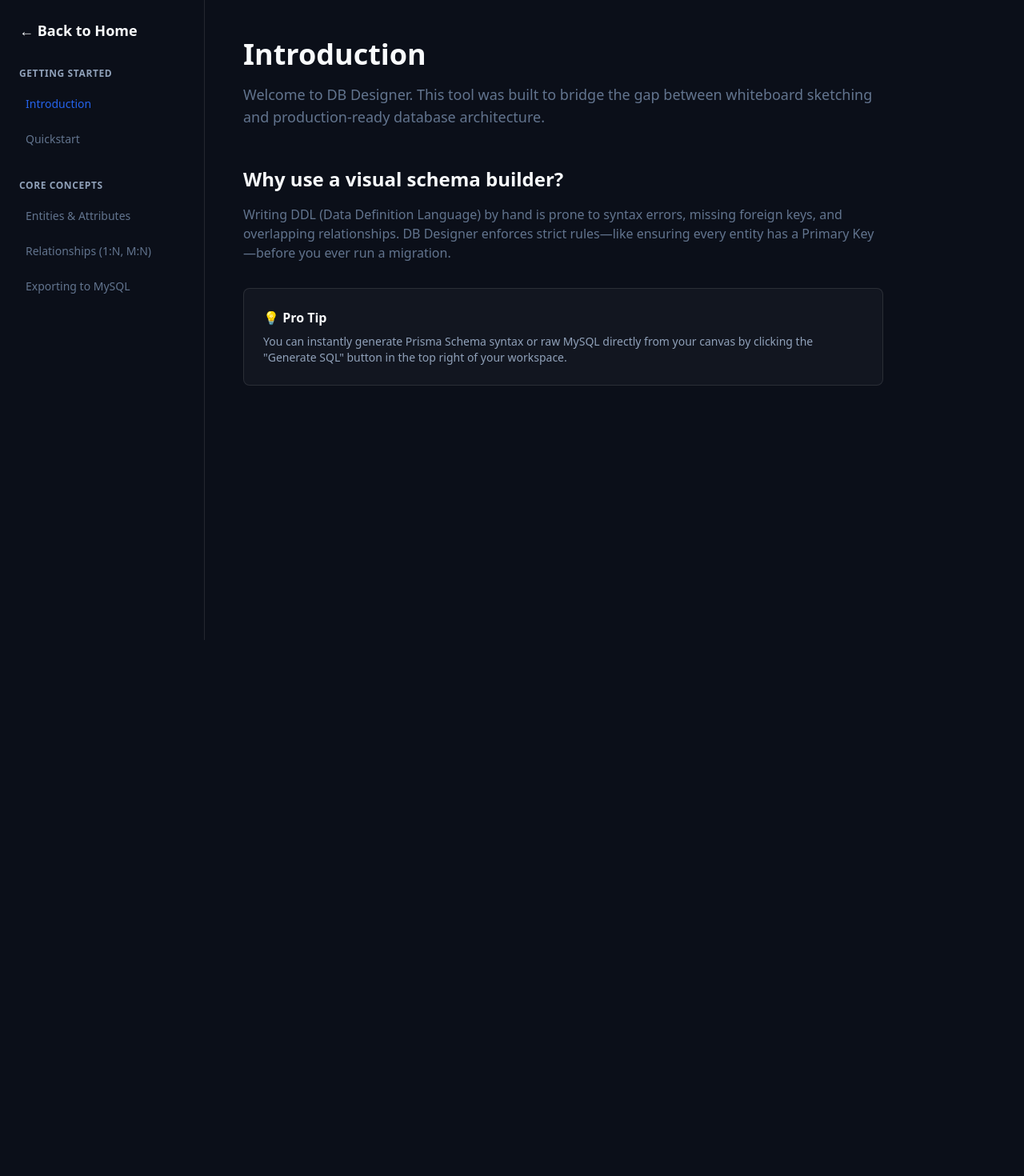
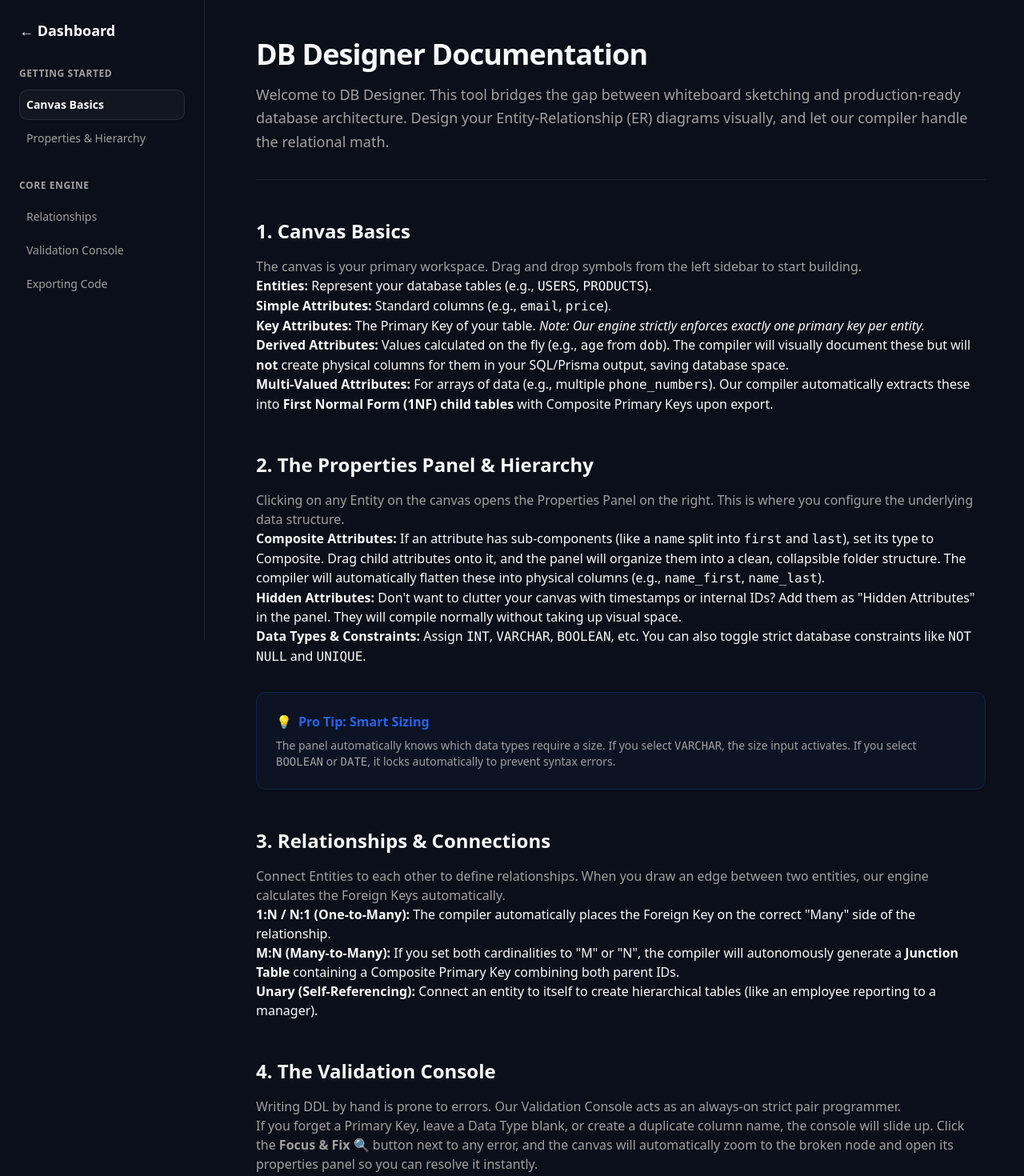
Before and after one commit to innovate-with-ravi/db_designer, a Next.js app: page /docs in a window 1280 px wide. Shown: the top 1470 px of the page at 80% size. Before the commit the page ends 800 px from the top, so only its background shows below. Built offline with nearby package versions, Linux system fonts and the light colour scheme.

Commit message:
Added documentation

```diff
--- a/Plan/Advanced Features/02_TODOS_MIMP_ER.md
+++ b/Plan/Advanced Features/02_TODOS_MIMP_ER.md
@@ -1,9 +1,9 @@
 <!-- * composite attr
 * add types(multi, derived, composite) for hidden attributes
+In propsPanel:
+* add more `datatypes, sizes and constraints` to attributes
 * fix o/p scripts -->
 
-In propsPanel:
-* add more `datatypes, sizes and constraints` to attributes
 
 * verify metadata & overall strucure at last
 
--- a/Plan/Roadmap/RoadMap1.md
+++ b/Plan/Roadmap/RoadMap1.md
@@ -46,8 +46,9 @@
 * **diagram\_edges**: (id, diagram\_id, source\_node, target\_node, source\_cardinality, target\_cardinality).
 
 
-### **6\. Docs**
---you can leave the docs for now, because I am thinking of a generic docs roadmap so that we don't have to create a page for every single feature in doc & going to discuss it with you later. So, for now you can just fix the navigation.
+### **6\. Docs**: open source contributors
+
+I am thinking of a generic docs roadmap so that we don't have to create a page for every single feature in doc.
 
 I want a docs roadmap from you so that we can make a generic doc template and we don't have to write every single feature's document page.
 Something like a generic blog's template!
--- a/app/docs/layout.tsx
+++ b/app/docs/layout.tsx
@@ -1,8 +1,67 @@
+"use client";
+
+import { useEffect, useState, useRef } from "react";
 import Link from "next/link";
 import ThemeToggle from "@/app/components/ThemeToggle";
 import { Menu, X } from "lucide-react";
 
 export default function DocsLayout({ children }: { children: React.ReactNode }) {
+    const [activeSection, setActiveSection] = useState<string>("basics");
+
+    // Reference to lock the scroll spy while a user is actively clicking a link
+    const isClickingRef = useRef(false);
+
+    // 🌟 Scroll Spy Logic Fixed
+    useEffect(() => {
+        const observer = new IntersectionObserver(
+            (entries) => {
+                // Ignore scroll events if the user just clicked a sidebar link
+                if (isClickingRef.current) return;
+
+                entries.forEach((entry) => {
+                    if (entry.isIntersecting) {
+                        setActiveSection(entry.target.id);
+                    }
+                });
+            },
+            // Triggers when a heading enters the top 20% to 50% of the screen
+            { rootMargin: "-10% 0px -50% 0px" }
+        );
+
+        // setTimeout ensures the DOM is fully painted before querying the headers
+        const timeoutId = setTimeout(() => {
+            const sections = document.querySelectorAll("h2[id]");
+            sections.forEach((section) => observer.observe(section));
+        }, 100);
+
+        return () => {
+            clearTimeout(timeoutId);
+            observer.disconnect();
+        };
+    }, []);
+
+    // 🌟 Helper to handle clicks, set active state, and close mobile menu
+    const handleLinkClick = (sectionId: string) => {
+        setActiveSection(sectionId);
+
+        // Lock the observer for 800ms so smooth scrolling doesn't override the active state
+        isClickingRef.current = true;
+        setTimeout(() => {
+            isClickingRef.current = false;
+        }, 800);
+
+        const checkbox = document.getElementById("mobile-menu") as HTMLInputElement | null;
+        if (checkbox) checkbox.checked = false;
+    };
+
+    const getLinkClass = (sectionId: string) => {
+        const isActive = activeSection === sectionId;
+        return `block p-2 rounded-md border transition-all duration-200 ${isActive
+                ? "bg-surface border-surface-border text-foreground font-semibold shadow-sm"
+                : "border-transparent text-muted-foreground hover:text-foreground hover:bg-surface font-medium"
+            }`;
+    };
+
     return (
         <div className="min-h-screen bg-background flex flex-col md:flex-row relative">
 
@@ -20,28 +79,48 @@
                 <ThemeToggle />
             </div>
 
-            {/* Sidebar (Responsive Overlay on Mobile, Sticky on Desktop) */}
-            <aside className="fixed inset-y-0 left-0 z-50 w-64 bg-background transform -translate-x-full transition-transform duration-300 peer-checked:translate-x-0 md:relative md:translate-x-0 md:flex flex-col border-r border-surface-border h-screen sticky top-0 p-6 overflow-y-auto">
+            {/* 🌟 THE STICKY FIX: Added 'md:sticky md:top-0 self-start' to make it stick properly in a flex row */}
+            <aside className="fixed inset-y-0 left-0 z-50 w-64 bg-background transform -translate-x-full transition-transform duration-300 peer-checked:translate-x-0 md:sticky md:top-0 md:translate-x-0 md:flex flex-col border-r border-surface-border h-screen p-6 overflow-y-auto self-start">
                 <div className="flex items-center justify-between mb-8">
-                    <Link href="/" className="font-bold text-lg hover:text-brand-blue transition-colors">← Back to Home</Link>
+                    <Link href="/dashboard" className="font-bold text-lg hover:text-brand-blue transition-colors">← Dashboard</Link>
 
                     {/* Close button for mobile */}
-                    <label htmlFor="mobile-menu" className="md:hidden p-2 cursor-pointer text-slate-400 hover:text-foreground">
+                    <label htmlFor="mobile-menu" className="md:hidden p-2 cursor-pointer text-muted-foreground hover:text-foreground">
                         <X size={20} />
                     </label>
                 </div>
 
-                <h3 className="font-bold text-slate-400 text-xs uppercase tracking-wider mb-3">Getting Started</h3>
-                <ul className="space-y-2 mb-8 text-sm">
-                    <li><Link href="/docs" className="text-brand-blue font-medium block p-2 rounded hover:bg-surface">Introduction</Link></li>
-                    <li><Link href="/docs/quickstart" className="text-slate-500 hover:text-foreground block p-2 rounded hover:bg-surface">Quickstart</Link></li>
+                <h3 className="font-bold text-muted-foreground text-xs uppercase tracking-wider mb-3">Getting Started</h3>
+                <ul className="space-y-1 mb-8 text-sm">
+                    <li>
+                        <Link href="#basics" onClick={() => handleLinkClick("basics")} className={getLinkClass("basics")}>
+                            Canvas Basics
+                        </Link>
+                    </li>
+                    <li>
+                        <Link href="#properties" onClick={() => handleLinkClick("properties")} className={getLinkClass("properties")}>
+                            Properties & Hierarchy
+                        </Link>
+                    </li>
                 </ul>
 
-                <h3 className="font-bold text-slate-400 text-xs uppercase tracking-wider mb-3">Core Concepts</h3>
-                <ul className="space-y-2 text-sm">
-                    <li><Link href="#" className="text-slate-500 hover:text-foreground block p-2 rounded hover:bg-surface">Entities & Attributes</Link></li>
-                    <li><Link href="#" className="text-slate-500 hover:text-foreground block p-2 rounded hover:bg-surface">Relationships (1:N, M:N)</Link></li>
-                    <li><Link href="#" className="text-slate-500 hover:text-foreground block p-2 rounded hover:bg-surface">Exporting to MySQL</Link></li>
+                <h3 className="font-bold text-muted-foreground text-xs uppercase tracking-wider mb-3">Core Engine</h3>
+                <ul className="space-y-1 text-sm">
+                    <li>
+                        <Link href="#relationships" onClick={() => handleLinkClick("relationships")} className={getLinkClass("relationships")}>
+                            Relationships
+                        </Link>
+                    </li>
+                    <li>
+                        <Link href="#validation" onClick={() => handleLinkClick("validation")} className={getLinkClass("validation")}>
+                            Validation Console
+                        </Link>
+                    </li>
+                    <li>
+                        <Link href="#export" onClick={() => handleLinkClick("export")} className={getLinkClass("export")}>
+                            Exporting Code
+                        </Link>
+                    </li>
                 </ul>
             </aside>
 
@@ -49,7 +128,7 @@
             <label htmlFor="mobile-menu" className="fixed inset-0 bg-black/50 z-40 hidden peer-checked:block md:hidden cursor-pointer"></label>
 
             {/* Main Content Area */}
-            <main className="flex-1 p-6 md:p-12 max-w-4xl w-full">
+            <main className="flex-1 p-6 md:p-12 md:pl-16 max-w-6xl w-full mx-auto">
                 {children}
             </main>
         </div>
--- a/app/docs/page.tsx
+++ b/app/docs/page.tsx
@@ -1,31 +1,78 @@
 import type { Metadata } from "next";
 
 export const metadata: Metadata = {
-    title: "Docs",
-    description: "Generated by create next app",
+    title: "Documentation | DB Designer",
+    description: "Learn how to design and compile database schemas.",
 };
 
 export default function DocsPage() {
     return (
-        <div className="prose prose-slate dark:prose-invert max-w-none">
-            <h1 className="text-4xl font-bold mb-4 text-foreground">Introduction</h1>
-            <p className="text-lg text-slate-500 mb-8">
-                Welcome to DB Designer. This tool was built to bridge the gap between whiteboard sketching and production-ready database architecture.
+        <div className="prose prose-slate dark:prose-invert max-w-none pb-20">
+            <h1 className="text-4xl font-extrabold mb-4 text-foreground tracking-tight">DB Designer Documentation</h1>
+            <p className="text-lg text-muted-foreground mb-8 leading-relaxed">
+                Welcome to DB Designer. This tool bridges the gap between whiteboard sketching and production-ready database architecture. Design your Entity-Relationship (ER) diagrams visually, and let our compiler handle the relational math.
             </p>
 
-            <h2 className="text-2xl font-bold mb-4 mt-12 text-foreground">Why use a visual schema builder?</h2>
-            <p className="text-slate-500 mb-4">
-                Writing DDL (Data Definition Language) by hand is prone to syntax errors, missing foreign keys, and overlapping relationships. DB Designer enforces strict rules—like ensuring every entity has a Primary Key—before you ever run a migration.
+            <hr className="border-border my-8" />
+
+            <h2 id="basics" className="text-2xl font-bold mt-12 mb-4 text-foreground scroll-mt-24">1. Canvas Basics</h2>
+            <p className="text-muted-foreground">
+                The canvas is your primary workspace. Drag and drop symbols from the left sidebar to start building.
             </p>
+            <ul>
+                <li><strong>Entities:</strong> Represent your database tables (e.g., <code>USERS</code>, <code>PRODUCTS</code>).</li>
+                <li><strong>Simple Attributes:</strong> Standard columns (e.g., <code>email</code>, <code>price</code>).</li>
+                <li><strong>Key Attributes:</strong> The Primary Key of your table. <em>Note: Our engine strictly enforces exactly one primary key per entity.</em></li>
+                <li><strong>Derived Attributes:</strong> Values calculated on the fly (e.g., <code>age</code> from <code>dob</code>). The compiler will visually document these but will <strong>not</strong> create physical columns for them in your SQL/Prisma output, saving database space.</li>
+                <li><strong>Multi-Valued Attributes:</strong> For arrays of data (e.g., multiple <code>phone_numbers</code>). Our compiler automatically extracts these into <strong>First Normal Form (1NF) child tables</strong> with Composite Primary Keys upon export.</li>
+            </ul>
 
-            <div className="bg-surface border border-surface-border rounded-lg p-6 my-8">
-                <h3 className="font-bold mb-2">💡 Pro Tip</h3>
-                <p className="text-sm text-slate-400 m-0">
-                    You can instantly generate Prisma Schema syntax or raw MySQL directly from your canvas by clicking the "Generate SQL" button in the top right of your workspace.
+            <h2 id="properties" className="text-2xl font-bold mt-12 mb-4 text-foreground scroll-mt-24">2. The Properties Panel & Hierarchy</h2>
+            <p className="text-muted-foreground">
+                Clicking on any Entity on the canvas opens the Properties Panel on the right. This is where you configure the underlying data structure.
+            </p>
+            <ul>
+                <li><strong>Composite Attributes:</strong> If an attribute has sub-components (like a <code>name</code> split into <code>first</code> and <code>last</code>), set its type to Composite. Drag child attributes onto it, and the panel will organize them into a clean, collapsible folder structure. The compiler will automatically flatten these into physical columns (e.g., <code>name_first</code>, <code>name_last</code>).</li>
+                <li><strong>Hidden Attributes:</strong> Don't want to clutter your canvas with timestamps or internal IDs? Add them as "Hidden Attributes" in the panel. They will compile normally without taking up visual space.</li>
+                <li><strong>Data Types & Constraints:</strong> Assign <code>INT</code>, <code>VARCHAR</code>, <code>BOOLEAN</code>, etc. You can also toggle strict database constraints like <code>NOT NULL</code> and <code>UNIQUE</code>.</li>
+            </ul>
+
+            <div className="bg-brand-blue/5 border border-brand-blue/20 rounded-xl p-6 my-8 shadow-sm">
+                <h3 className="font-bold text-brand-blue mb-2 flex items-center gap-2 mt-0">
+                    <span>💡</span> Pro Tip: Smart Sizing
+                </h3>
+                <p className="text-sm text-muted-foreground m-0">
+                    The panel automatically knows which data types require a size. If you select <code>VARCHAR</code>, the size input activates. If you select <code>BOOLEAN</code> or <code>DATE</code>, it locks automatically to prevent syntax errors.
                 </p>
             </div>
 
-            {/* Add more markdown-style content here as needed! */}
+            <h2 id="relationships" className="text-2xl font-bold mt-12 mb-4 text-foreground scroll-mt-24">3. Relationships & Connections</h2>
+            <p className="text-muted-foreground">
+                Connect Entities to each other to define relationships. When you draw an edge between two entities, our engine calculates the Foreign Keys automatically.
+            </p>
+            <ul>
+                <li><strong>1:N / N:1 (One-to-Many):</strong> The compiler automatically places the Foreign Key on the correct "Many" side of the relationship.</li>
+                <li><strong>M:N (Many-to-Many):</strong> If you set both cardinalities to "M" or "N", the compiler will autonomously generate a <strong>Junction Table</strong> containing a Composite Primary Key combining both parent IDs.</li>
+                <li><strong>Unary (Self-Referencing):</strong> Connect an entity to itself to create hierarchical tables (like an employee reporting to a manager).</li>
+            </ul>
+
+            <h2 id="validation" className="text-2xl font-bold mt-12 mb-4 text-foreground scroll-mt-24">4. The Validation Console</h2>
+            <p className="text-muted-foreground">
+                Writing DDL by hand is prone to errors. Our Validation Console acts as an always-on strict pair programmer.
+            </p>
+            <p className="text-muted-foreground">
+                If you forget a Primary Key, leave a Data Type blank, or create a duplicate column name, the console will slide up. Click the <strong>Focus & Fix 🔍</strong> button next to any error, and the canvas will automatically zoom to the broken node and open its properties panel so you can resolve it instantly.
+            </p>
+
+            <h2 id="export" className="text-2xl font-bold mt-12 mb-4 text-foreground scroll-mt-24">5. Exporting Code</h2>
+            <p className="text-muted-foreground">
+                Once your diagram is valid, click <strong>Export</strong> in the top header. You can instantly generate and copy production-ready code in three dialects:
+            </p>
+            <ul>
+                <li><strong>MySQL:</strong> Standard relational DDL with inline primary keys.</li>
+                <li><strong>Oracle SQL:</strong> Strict enterprise formatting, utilizing <code>VARCHAR2</code>, <code>NUMBER</code>, and explicitly named <code>CONSTRAINT</code> blocks for composite keys.</li>
+                <li><strong>Prisma Schema:</strong> Modern ORM architecture mapping perfectly to full-stack Next.js/Node apps, complete with auto-calculated bi-directional arrays (back-relations).</li>
+            </ul>
         </div>
     );
 }
--- a/app/globals.css
+++ b/app/globals.css
@@ -182,3 +182,7 @@
     transform: scale(1);
   }
 }
+
+html {
+  scroll-behavior: smooth;
+}
```
Also changed, not shown: 1 other file (tests, documents, lock files or other folders).
